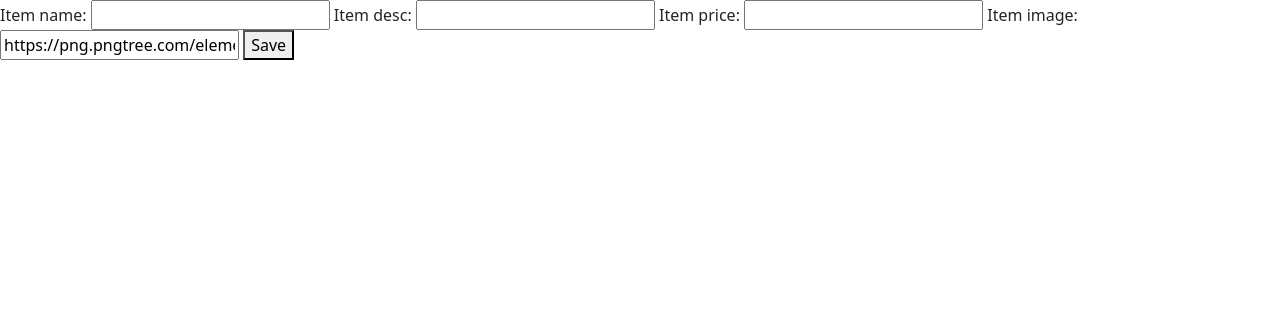
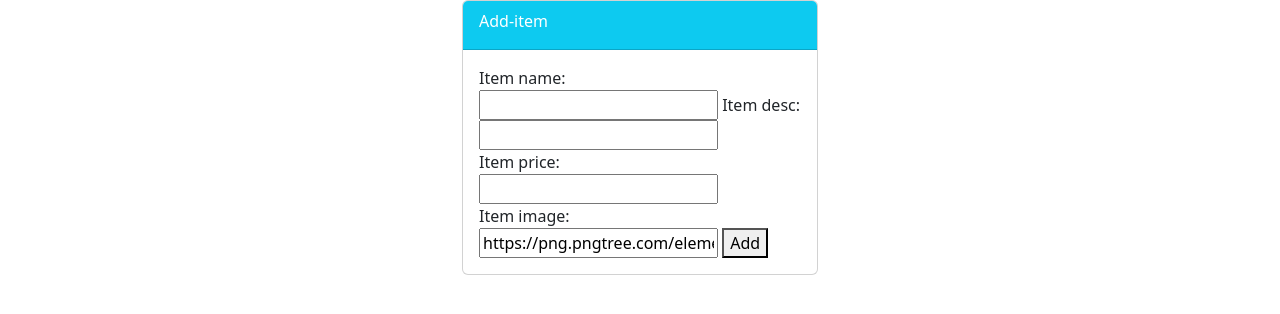
Before and after one commit to keshab051/djangofoodapp, a Django app: page /add/ in a window 1280 px wide. Shown: the part 56-370 px from the top of the page. Run offline with Django 4.2, Linux system fonts and the light colour scheme.

Commit message:
add item page designed

```diff
--- a/food/templates/food/item-form.html
+++ b/food/templates/food/item-form.html
@@ -1,8 +1,30 @@
 {% extends 'food/base.html' %}
+
 {% block body %}
-<form method="POST">
-    {% csrf_token %}
-    {{form}}
-    <button type="submit">Save</button>
-</form>
-{% endblock %}
+
+<div class="container">
+    <div class="row">
+        <div class="col-md-4 offset-md-4">
+            <div class="card">
+                <div class="card-header text-white bg-info">
+                    <div class="card-title">
+                        Add-item
+                    </div>
+                </div>
+                <div class="card-body">
+
+                    <form method="POST">
+                        {% csrf_token %}
+                             {{form}}
+                        <button class="btn-info" type="submit">Add</button>
+                    </form>
+
+
+
+                </div>
+            </div>
+        </div>
+    </div>
+</div>
+
+{%endblock%}
```
Also changed, not shown: users/templates/users/logout.html (+1 -13 lines).
